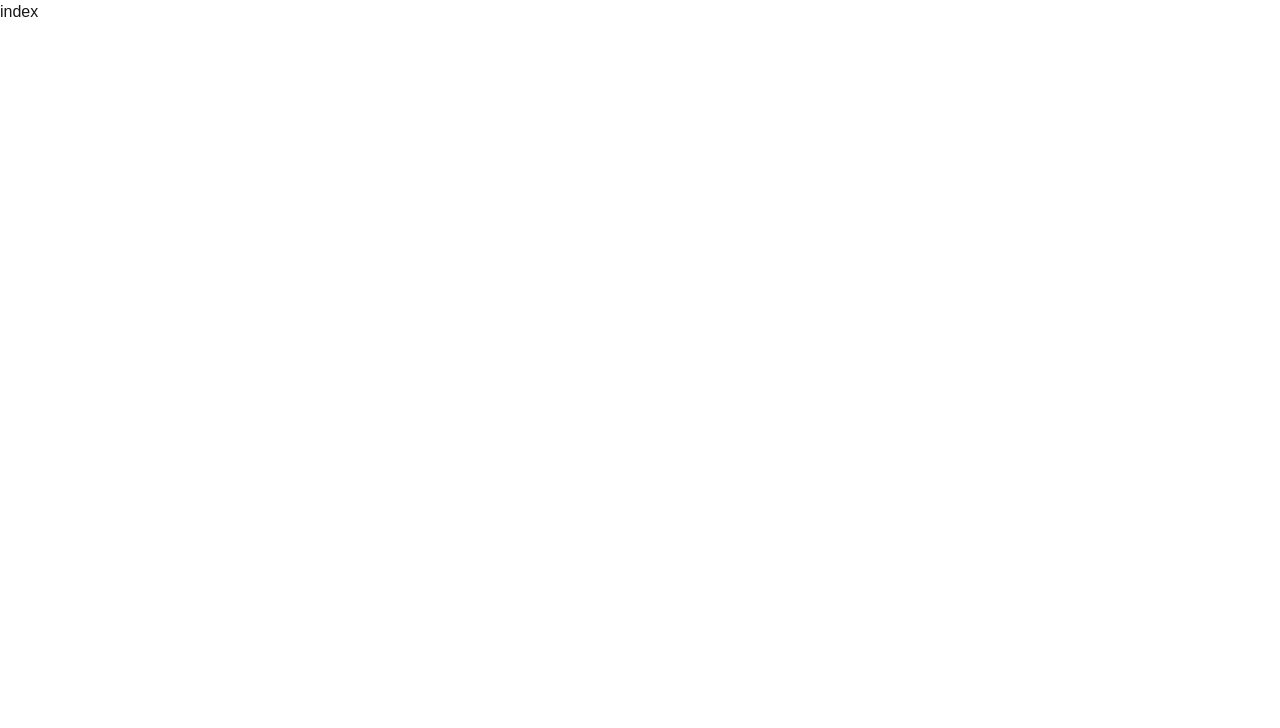
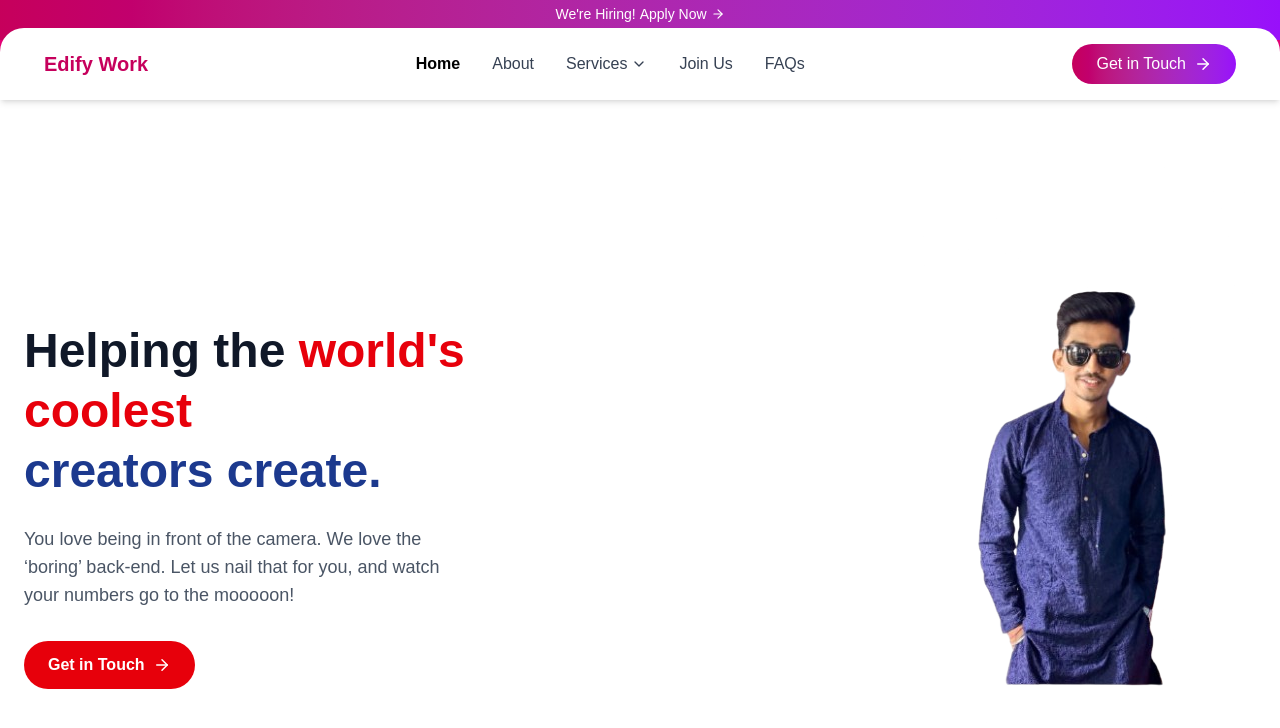
Before and after one commit to Nidhiprajapathi/Edify-work, a Next.js app in the folder edify-work/: page / in a window 1280 px wide. Shown: the top 728 px of the page. Built offline with nearby package versions, Linux system fonts and the light colour scheme.

Commit message:
added homepage

```diff
--- a/edify-work/src/components/Homepage/index.tsx
+++ b/edify-work/src/components/Homepage/index.tsx
@@ -1,11 +1,78 @@
-import React from 'react'
+import React from 'react';
+import { ChevronDown, ArrowRight } from 'lucide-react';
 
-const index = () => {
+const Header: React.FC = () => {
   return (
-    <div>
-        index
-    </div>
-  )
-}
+    <>
+      <header className="w-full bg-pink-600">
+        {/* Top Gradient Bar */}
+        <div className="w-full bg-gradient-to-r from-pink-700 to-purple-600 text-white text-sm text-center pb-4 pt-1 font-normal">
+          <a href="/careers" className="hover:underline flex justify-center items-center gap-1">
+            We're Hiring! <span>Apply Now</span>
+            <ArrowRight size={14} />
+          </a>
+        </div>
 
-export default index
+        {/* Navbar */}
+        <div className="w-full bg-white shadow-md mt-[-12px] rounded-t-3xl z-10 relative px-5">
+          <div className="max-w-screen-xl mx-auto flex items-center justify-between px-6 py-4">
+            {/* Logo */}
+            <div className="flex items-center gap-2">
+              <span className="text-xl font-bold text-pink-700">Edify Work</span>
+            </div>
+
+            {/* Navigation */}
+            <nav className="flex items-center gap-8">
+              <a href="#" className="font-semibold text-black">Home</a>
+              <a href="#" className="text-gray-700 hover:text-black">About</a>
+              <div className="flex items-center gap-1 text-gray-700 hover:text-black cursor-pointer">
+                <span>Services</span>
+                <ChevronDown size={16} />
+              </div>
+              <a href="#" className="text-gray-700 hover:text-black">Join Us</a>
+              <a href="#" className="text-gray-700 hover:text-black">FAQs</a>
+            </nav>
+
+            {/* CTA */}
+            <button className="flex items-center bg-gradient-to-r from-pink-700 to-purple-600 text-white font-medium px-6 py-2 rounded-full transition-colors gap-2">
+              Get in Touch
+              <ArrowRight size={18} />
+            </button>
+          </div>
+        </div>
+      </header>
+
+      {/* Hero Section */}
+      <section className="w-full bg-white pt-8 pb-20 px-6">
+        <div className="max-w-7xl mx-auto grid grid-cols-1 md:grid-cols-2 items-center gap-10">
+          {/* Text Left */}
+          <div className="text-left">
+            <h1 className="text-4xl sm:text-5xl font-extrabold text-gray-900 leading-tight">
+              Helping the <span className="text-red-600">world's coolest</span><br />
+              <span className="text-blue-900">creators create.</span>
+            </h1>
+            <p className="mt-6 text-lg text-gray-600 max-w-md">
+              You love being in front of the camera. We love the ‘boring’ back-end.
+              Let us nail that for you, and watch your numbers go to the mooooon!
+            </p>
+            <button className="mt-8 bg-red-600 hover:bg-red-700 text-white font-semibold py-3 px-6 rounded-full flex items-center gap-2">
+              Get in Touch
+              <ArrowRight size={18} />
+            </button>
+          </div>
+
+          {/* Image Right */}
+          <div className="flex justify-center md:justify-end">
+            <img
+              src="/Creator/raju_bhai-removebg-preview.png"
+              alt="Creator"
+              className="max-w-xs md:max-w-sm lg:max-w-md h-auto object-contain"
+            />
+          </div>
+        </div>
+      </section>
+    </>
+  );
+};
+
+export default Header;
```
Also changed, not shown: edify-work/package.json (+7 -6 lines), edify-work/public/Creator/raju_bhai-removebg-preview.png (added), 1 other file (tests, documents, lock files or other folders).
